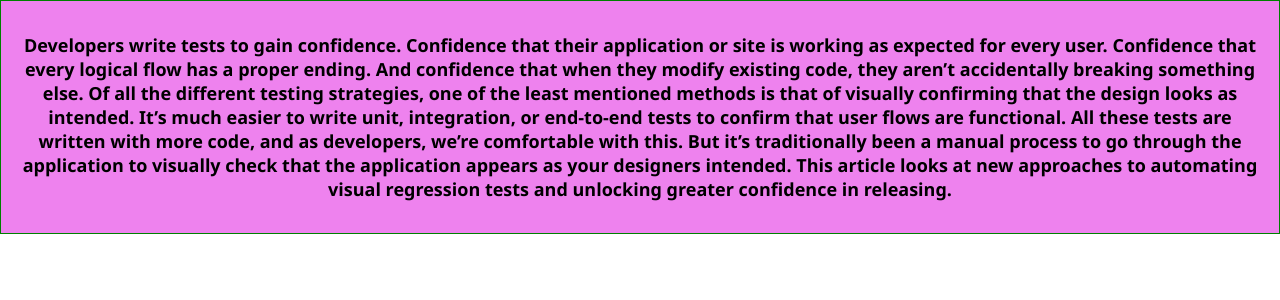
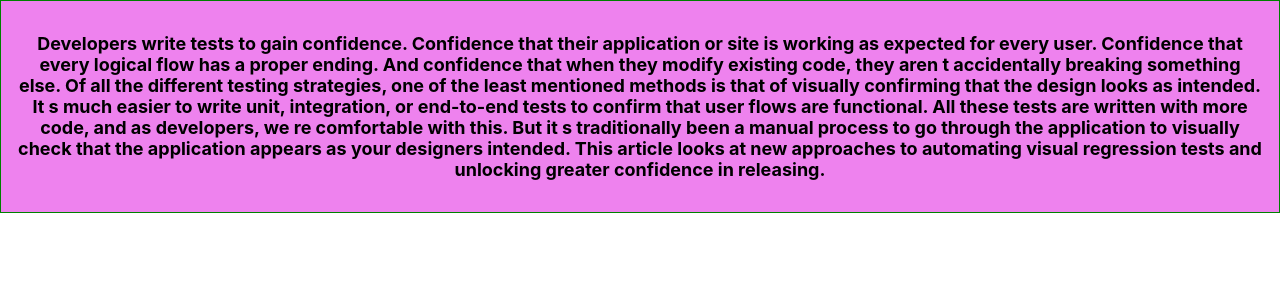
Before and after one commit to RachaneeSaeng/visual_testing, a React (Create React App) app: page / in a window 1280 px wide. Shown: the top 300 px of the page. Built offline with nearby package versions, Linux system fonts and the light colour scheme.

Commit message:
Remove font styling

```diff
--- a/src/App.js
+++ b/src/App.js
@@ -7,12 +7,12 @@ function App() {
       Developers write tests to gain confidence. Confidence that their
       application or site is working as expected for every user. Confidence that
       every logical flow has a proper ending. And confidence that when they
-      modify existing code, they aren’t accidentally breaking something else. Of
+      modify existing code, they aren t accidentally breaking something else. Of
       all the different testing strategies, one of the least mentioned methods
-      is that of visually confirming that the design looks as intended. It’s
+      is that of visually confirming that the design looks as intended. It s
       much easier to write unit, integration, or end-to-end tests to confirm
       that user flows are functional. All these tests are written with more
-      code, and as developers, we’re comfortable with this. But it’s
+      code, and as developers, we re comfortable with this. But it s
       traditionally been a manual process to go through the application to
       visually check that the application appears as your designers intended.
       This article looks at new approaches to automating visual regression tests
--- a/src/App.module.scss
+++ b/src/App.module.scss
@@ -6,5 +6,4 @@
   font-size: large;
   font-weight: bold;
   border: 1px solid green;
-  font-family: "Segoe UI", Tahoma, Geneva, Verdana, sans-serif;
 }
```
Also changed, not shown: src/__image_snapshots__/app-test-js-renders-1-snap.png, src/__image_snapshots__/app-test-js-renders-2-snap.png.
